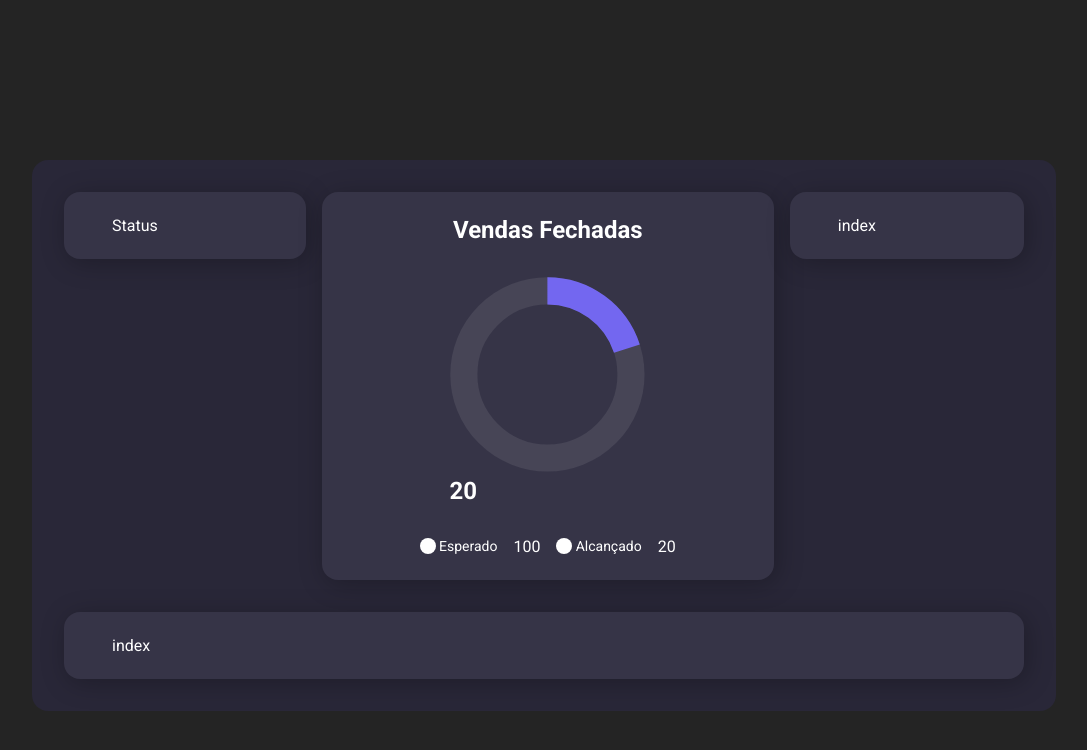
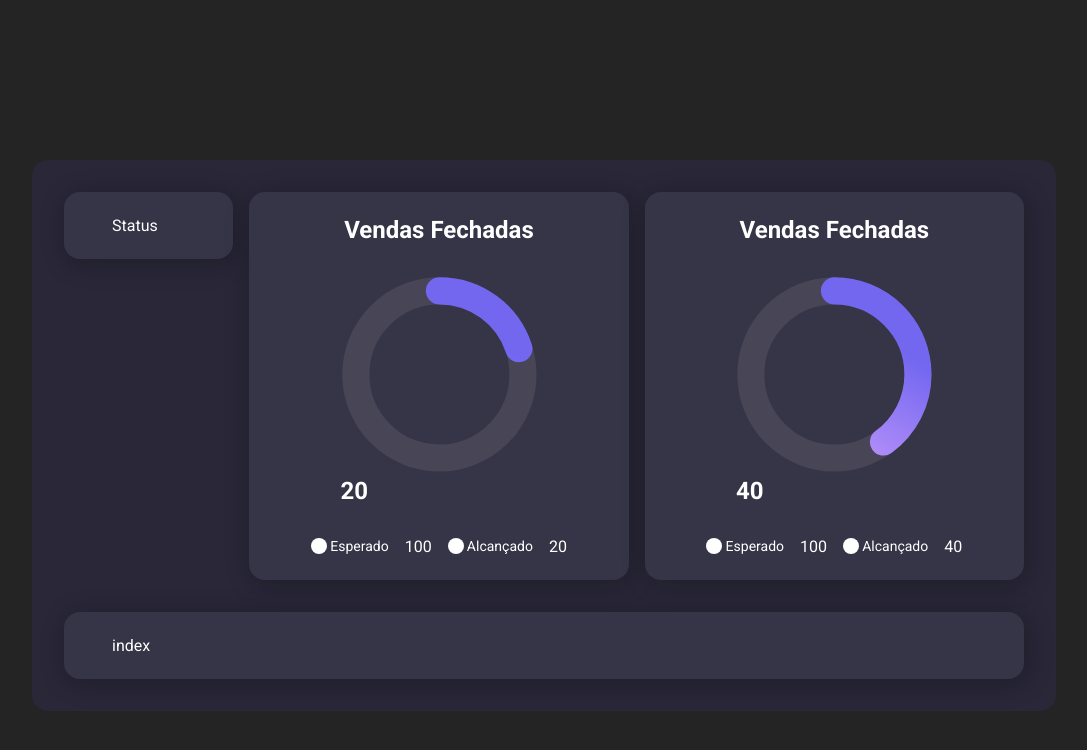
Before and after one commit to aldineifranco/horaCodar_Dashboard, a React (Vite) app: page / in a window 1280 px wide. Shown: the top 750 px of the page, without its empty margins (96-1183 px from the left). Built offline with nearby package versions, Linux system fonts and the light colour scheme.

Commit message:
animação

```diff
--- a/src/components/Chart/PieChart/styles.ts
+++ b/src/components/Chart/PieChart/styles.ts
@@ -44,6 +44,15 @@ export const Chart = styled.div<PieChartProps>`
       stroke-dashoffset: calc(
         618 - (618 * ${({ valorAlcancado }) => valorAlcancado }) / 100
       );
+      stroke-linecap: round;
+      animation: progress 1s ease-in-out backwards;
+    }
+
+    @keyframes progress {
+      0% {
+        stroke-dasharray: 618;
+        stroke-dashoffset: 618;
+      }
     }
   }
 `;
--- a/src/pages/Dashboard/index.tsx
+++ b/src/pages/Dashboard/index.tsx
@@ -14,7 +14,7 @@ export function Dashboard() {
           <PieChart valorAlcancado={20} valorEsperado={100} />
         </Card>
 
-        <Card>index</Card>
+        <Card><PieChart valorAlcancado={40} valorEsperado={100} /></Card>
       </Content>
       <Card>index</Card>
     </Container>
```
